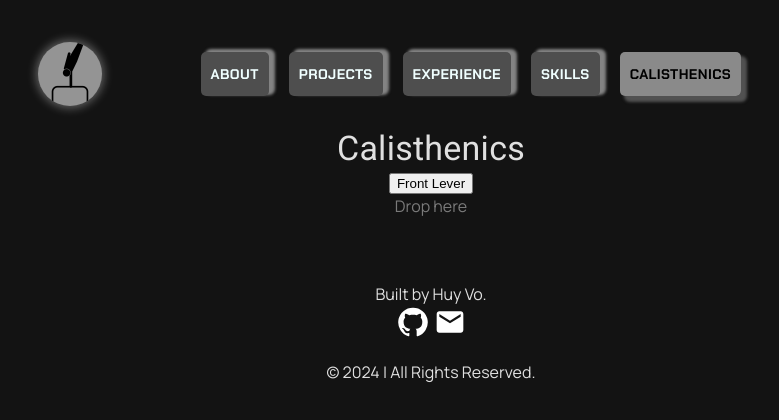
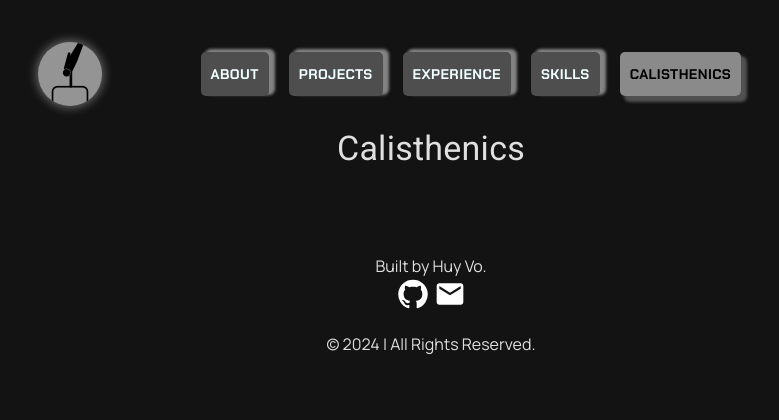
Before and after one commit to HuyVoDN/MyPortfolio, a React (Vite) app: page /calisthenics in a window 1280 px wide. Shown: the top 420 px of the page, without its empty margins (209-988 px from the left). Built offline with nearby package versions, Linux system fonts and the light colour scheme.

Commit message:
initial re set up for dnd in calisthenics page

```diff
--- a/src/App.tsx
+++ b/src/App.tsx
@@ -9,6 +9,7 @@ import Home from './pages/Home/Home';
 import Footer from './components/Footer/Footer.tsx';
 import Experience from './pages/Experience/Experience.tsx';
 import NotFound from './pages/NotFound.tsx';
+
 const Layout = () => {
   return (
     <>
--- a/src/pages/Calisthenics/Calisthenics.scss
+++ b/src/pages/Calisthenics/Calisthenics.scss
@@ -0,0 +1,10 @@
+.calisthenics{
+    .calisthenics-container{
+        display:flex;
+        flex-direction: column;
+        gap:20px;
+
+    }
+
+
+}
--- a/src/pages/Calisthenics/Calisthenics.tsx
+++ b/src/pages/Calisthenics/Calisthenics.tsx
@@ -1,36 +1,47 @@
 import { Fade } from 'react-awesome-reveal';
 import { Typography } from '@mui/material';
-import { Draggable } from './Draggable';
-import { Droppable } from './Droppable';
 import { useState } from 'react';
-import { DndContext, DragEndEvent } from '@dnd-kit/core'
+import './Calisthenics.scss';
 
 const Calisthenics = () => {
+  // draggable shits
+  const draggableSkills =[
+    { id: 1, skillName: "Front Lever" },
+    { id: 2, skillName: "Back Lever" },
+    { id: 3, skillName: "Handstand" },
+    { id: 4, skillName: "Handstand Push Up" },
+    { id: 5, skillName: "Planche" },
+    { id: 6, skillName: "One Arm Pull Up" },
+    { id: 7, skillName: "90 Degree Hold" }
+  ];
 
-  const [parent, setParent] = useState<string | null>(null);
-const draggable = (
-  <Draggable id="draggable">
-    Front Lever
-  </Draggable>
-);
-  function handleDragEnd({over} : DragEndEvent) {
-    setParent(over && typeof over.id === 'string' ? over.id : null);
-  }
+  //droppable shits
+  const droppableAreaSkills = [
+    { id: 1, skillTitle: "Front Lever", skillDescription: "a bodyweight exercise that involves lowering from an inverted hang until the body is completely horizontal and straight, with the front facing up" },
+    { id: 2, skillTitle: "Back Lever", skillDescription: "a static hold in gymnastics where a gymnast hangs from a bar or rings with their body parallel to the ground and facing the floor" },
+  ];
+
+  //states and condition shits
+  const [isDragging, setIsDragging] = useState(false);
+  const [isDropped, setDropped] = useState(false);
   return (
     <div className="calisthenics">
       <Fade>
         <Typography variant='h4' className="title">Calisthenics</Typography>
       </Fade>
       <div className="calisthenics-container">
-        <DndContext onDragEnd={handleDragEnd}>
-          {!parent ? draggable : null}
-          <Droppable id="droppable">
-            {parent === "droppable" ? draggable : 'Drop here'}
-          </Droppable>
-        </DndContext>
-      </div>
+
+          <div className="skills-container">
+
+          </div>
+
+          <div className="display-container">
+
+          </div>
     </div>
-  )
-}
+    </div>
+  );
+};
 
-export default Calisthenics
+
+export default Calisthenics;
--- a/src/pages/Calisthenics/Draggable.tsx
+++ /dev/null
@@ -1,23 +0,0 @@
-import {useDraggable} from '@dnd-kit/core';
-import {CSS} from '@dnd-kit/utilities';
-import {ReactNode} from 'react';
-
-interface DraggableProps {
-  id: string;
-  children: ReactNode;
-}
-
-export function Draggable({id, children}: DraggableProps) {
-  const {attributes, listeners, setNodeRef, transform} = useDraggable({
-    id: id,
-  });
-  const style = {
-    transform: CSS.Translate.toString(transform),
-  };
-
-  return (
-    <button ref={setNodeRef} style={style} {...listeners} {...attributes}>
-      {children}
-    </button>
-  );
-}
--- a/src/pages/Calisthenics/Droppable.tsx
+++ /dev/null
@@ -1,22 +0,0 @@
-import {useDroppable} from '@dnd-kit/core';
-import React from 'react';
-
-interface DroppableProps {
-    id: string;
-    children: React.ReactNode;
-}
-
- export function Droppable({id, children}: DroppableProps) {
-  const {isOver, setNodeRef} = useDroppable({
-    id: id,
-  });
-  const style = {
-    opacity: isOver ? 1 : 0.5,
-  };
-
-  return (
-    <div ref={setNodeRef} style={style}>
-      {children}
-    </div>
-  );
-}
```
